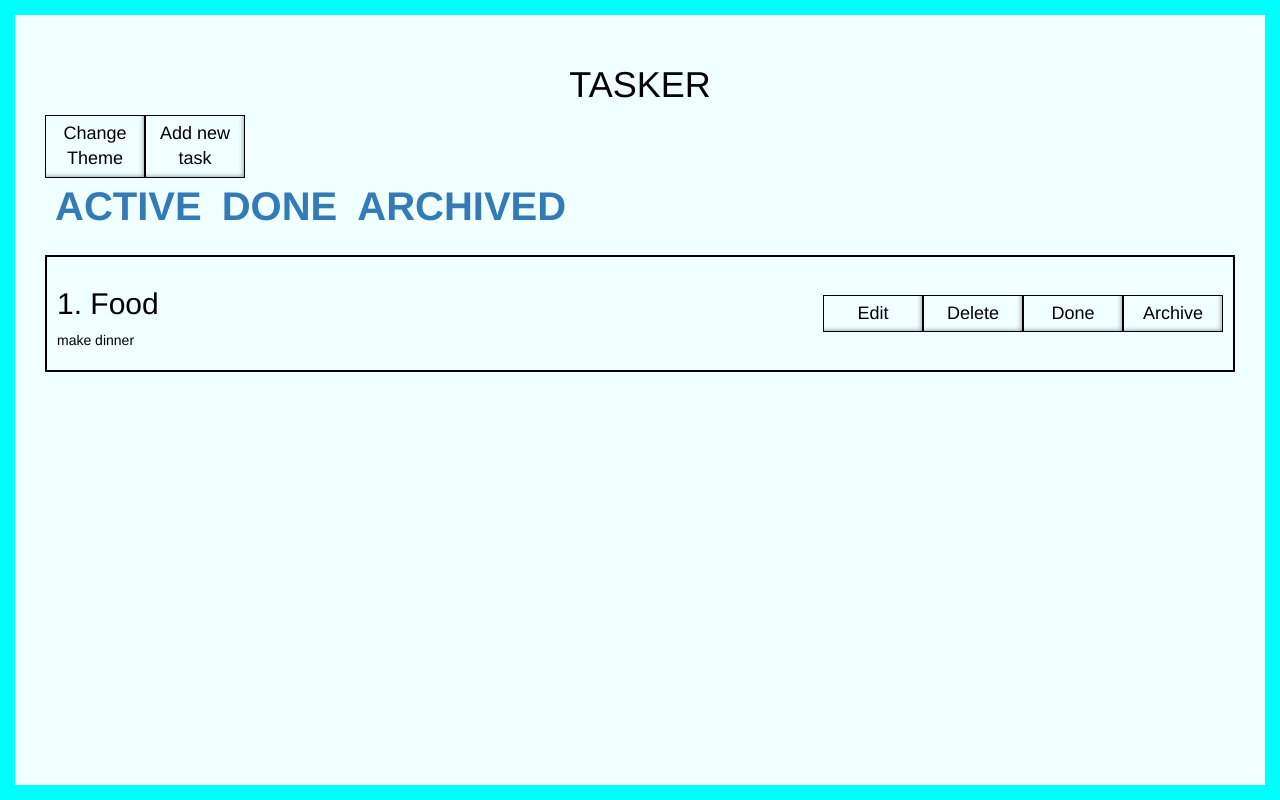
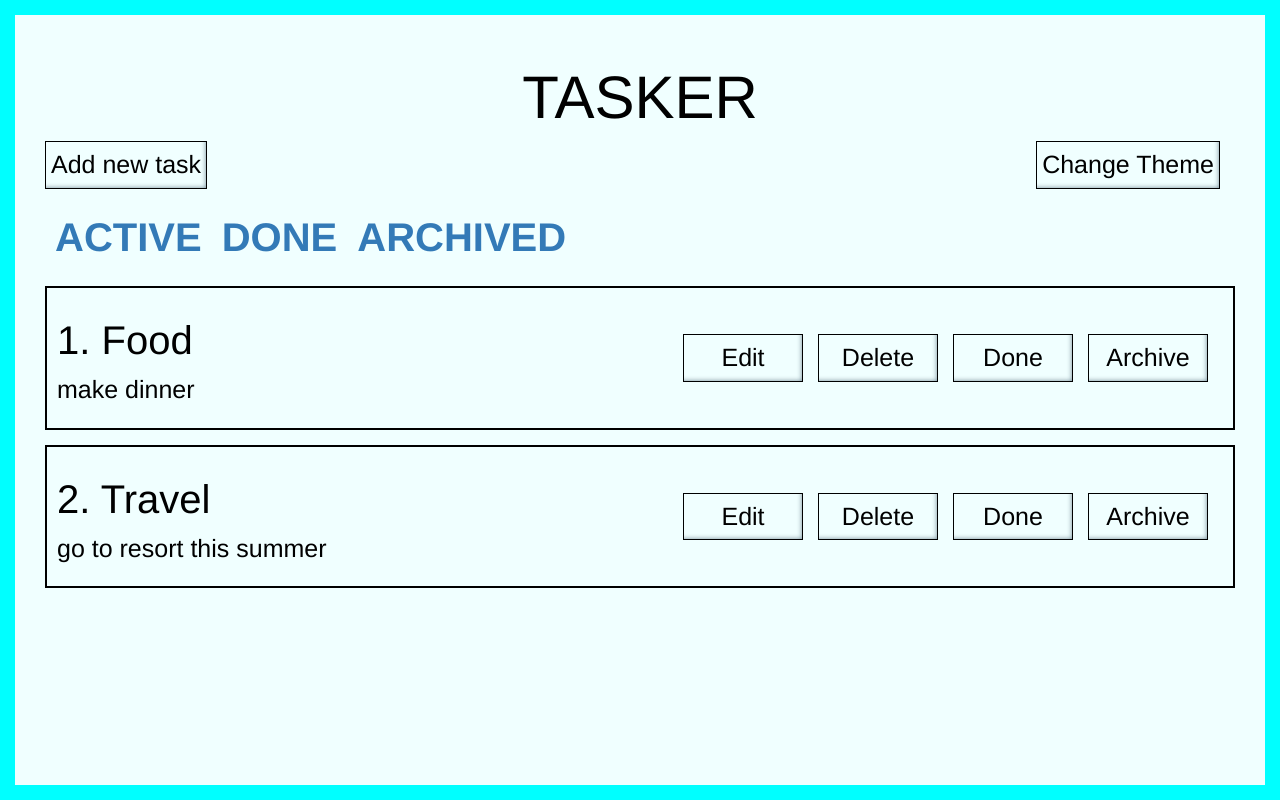
Before and after one commit to zonda1/Tasker, a React (Create React App) app: page / in a window 1280 px wide. Built offline with nearby package versions, Linux system fonts and the light colour scheme.

Commit message:
add localstorage

```diff
--- a/public/index.css
+++ b/public/index.css
@@ -7,3 +7,14 @@
 body {
   font-size: 16px;
 }
+
+h1 {
+  font-size: 60px !important;
+  margin-bottom: 20px;
+  text-align: center;
+  text-transform: uppercase;
+}
+
+h2 {
+  font-size: 40px !important;
+}
--- a/src/components/App/App.css
+++ b/src/components/App/App.css
@@ -13,13 +13,8 @@
     padding: 30px;
 }
 
-h1 {
-    font-size: 60px;
+.edit-panel {
+    display:flex;
+    justify-content: space-between;
     margin-bottom: 20px;
-    text-align: center;
-    text-transform: uppercase;
 }
-
-h2 {
-    font-size: 30px;
-}
--- a/src/components/App/App.js
+++ b/src/components/App/App.js
@@ -24,7 +24,14 @@ const TASKS = [
     isArchived: false,
   },
   { id: 3, title: 'Sport', body: 'go to swimming pool', isArchived: true },
-  { id: 4, title: 'Book', body: 'read book', isArchived: true },
+  { id: 4, title: 'Book', body: 'read a book', isArchived: true },
+  { id: 5, title: 'Walk', body: 'take a walk', isDone: true,
+  isArchived: false},
+  { id: 6, title: 'Market', body: 'buy some fruits', isArchived: true },
+  { id: 7, title: 'Sport', body: 'play football', isDone: true,
+  isArchived: false, },
+  { id: 8, title: 'Travel', body: 'go to resort this summer', isDone: false,
+  isArchived: false, },
 ];
 
 const TASKS_STATUS = {
@@ -43,11 +50,9 @@ class App extends Component {
       tasks: TASKS,
       filterBy: 'active',
       modalView: false,
-      theme:'light'
+      theme: 'light',
     };
   }
-
-
 
   getFilteredTasks = () =>
     this.state.tasks.filter((t) => {
@@ -109,53 +114,54 @@ class App extends Component {
   };
 
   editTask = (id) => {
-    const newTaskTitle = prompt('Let\'s make new title');
-    const newTaskBody = prompt('Let\'s make new description');
-    const { tasks} = this.state;
-    const editedTask=tasks.find(t => t.id == id);
+    const newTaskTitle = prompt("Let's make new title");
+    const newTaskBody = prompt("Let's make new description");
+    const { tasks } = this.state;
+    const editedTask = tasks.find((t) => t.id == id);
     editedTask.title = newTaskTitle;
     editedTask.body = newTaskBody;
-    this.setState({tasks});
+    this.setState({ tasks });
+  };
+
+  toggleTheme = () => {
+    this.setState(({ theme }) => ({
+      theme: theme === 'light' ? 'dark' : 'light',
+    }));
+    console.log(this.context);
+  };
+
+  componentDidUpdate(prevProps, prevState) {
+    if (prevProps === this.props && prevState === this.state) return;
+    document.querySelector('.wrapper').dataset.theme = this.state.theme;
+    document.querySelector('.task-table').dataset.theme = this.state.theme;
+    document.body.dataset.theme = this.state.theme;
+    console.log(this.context);
+    localStorage.setItem('items', JSON.stringify(this.state.tasks));
   }
 
-
-  // static contextType=ThemeContex;
-
-  toggleTheme=()=>{
-    this.setState(({theme})=>({
-      theme:theme==='light'?'dark':'light'
-    }))
-    console.log(this.context);
+  componentDidMount() {
+    const items = JSON.parse(localStorage.getItem('items'));
+    if (items) {
+      this.setState({ tasks: items });
+    }
   }
-
-  componentDidUpdate(prevProps,prevState) {
-    if (prevProps===this.props && prevState===this.state) return;
-    document.querySelector('.wrapper').dataset.theme=this.state.theme;
-    document.querySelector('.task-table').dataset.theme=this.state.theme;
-    document.body.dataset.theme=this.state.theme;
-    console.log(this.context);
-  }
-
-
 
   render() {
     const filteredTasks = this.getFilteredTasks();
-    console.log(filteredTasks);
 
     const filteredButtons = filteredTasks.length
       ? Utils.checkTask(filteredTasks[0], BUTTONS)
       : [];
-    // console.log(filteredButtons);
 
     return (
       <ThemeContex.Provider value={this.state.theme}>
-        {/* <div data-theme={this.context.value} className='wrapper'>
-          <div data-theme={this.context.value} className='task-table'> */}
         <div data-theme='light' className='wrapper'>
           <div data-theme='light' className='task-table'>
             <h1>Tasker</h1>
-            <MyButton onClick={this.toggleTheme}>Change Theme</MyButton>
-            <MyButton onClick={this.toggleModal}>Add new task</MyButton>
+            <div className='edit-panel'>
+              <MyButton onClick={this.toggleModal}>Add new task</MyButton>
+              <MyButton onClick={this.toggleTheme}>Change Theme</MyButton>
+            </div>
             <Modal visible={this.state.modalView} toggle={this.toggleModal}>
               <Form add={this.addTask}></Form>
             </Modal>
@@ -176,7 +182,7 @@ class App extends Component {
             )}
           </div>
         </div>
-    </ThemeContex.Provider>
+      </ThemeContex.Provider>
     );
   }
 }
--- a/src/components/Form/Form.jsx
+++ b/src/components/Form/Form.jsx
@@ -73,7 +73,7 @@ class Form extends Component {
           <MyInput
             type='text'
             name='title'
-            requiered
+            requiered='true'
             placeholder='Task title'
             value={this.state.title}
             onChange={this.handleUserInput}
--- a/src/components/Task/Task.jsx
+++ b/src/components/Task/Task.jsx
@@ -1,7 +1,7 @@
 import React from 'react';
 import MyButton from '../UI/MyButton/MyButton';
 
-const Task = ({ task, number, buttons, move_arch, move_done,del,edit }) => {
+const Task = ({ task, number, buttons, move_arch, move_done, del, edit }) => {
   const { title, body, id } = task;
 
   const getTaskId = (e) => {
--- a/src/components/TaskList/TaskList.css
+++ b/src/components/TaskList/TaskList.css
@@ -14,9 +14,12 @@
 .task-item__descr {
   flex: 1 1 66.67%;
 }
+.task-item__descr p {
+  font-size: 25px;
+}
+
 .task-item__buttons {
   display: flex;
   align-items: center;
-    justify-content: space-between;
   flex: 0 0 33.33%;
 }
--- a/src/components/UI/MyButton/MyButton.jsx
+++ b/src/components/UI/MyButton/MyButton.jsx
@@ -1,13 +1,12 @@
 import React from 'react';
 import cla from './MyButton.module.css';
 
-
-const MyButton = ({children,...props}) => {
-
-    return (
-        // <button {...props} className={cla.edit__button}>{children}</button>
-        <button  className={cla.edit__button} {...props}>{children}</button>
-        );
+const MyButton = ({ children, ...props }) => {
+  return (
+    <button className={cla.edit__button} {...props}>
+      {children}
+    </button>
+  );
 };
 
 export default MyButton;
--- a/src/components/UI/MyButton/MyButton.module.css
+++ b/src/components/UI/MyButton/MyButton.module.css
@@ -1,8 +1,9 @@
 .edit__button {
-    font-size: 18px;
-    width: 100px;
+    font-size: 25px;
+    min-width: 120px;
     padding: 5px;
     background-color: transparent;
     border: 1px solid #000;
     box-shadow: -5px -5px 5px -5px rgba(34, 60, 80, 0.6) inset;
+    margin-right: 15px;
 }
--- a/src/components/UI/MyInput/MyInput.css
+++ b/src/components/UI/MyInput/MyInput.css
@@ -1,6 +1,6 @@
 .add__input {
     height: 30px;
     margin-right: 10px;
-    font-size: 14px;
+    font-size: 30px;
     padding-left: 7px;
 }
--- a/src/index.js
+++ b/src/index.js
@@ -4,6 +4,7 @@ import App from './components/App/App';
 import 'bootstrap/dist/css/bootstrap.css';
 import 'bootstrap/dist/css/bootstrap-theme.css';
 
+
 const root = ReactDOM.createRoot(document.getElementById('root'));
 root.render(
     <App />
```
Also changed, not shown: src/components/FormError/FormError.jsx (+3 -4 lines), src/components/TaskList/TaskList.jsx (+13 -3 lines). Lines whose indentation alone changed are shown as unchanged.
